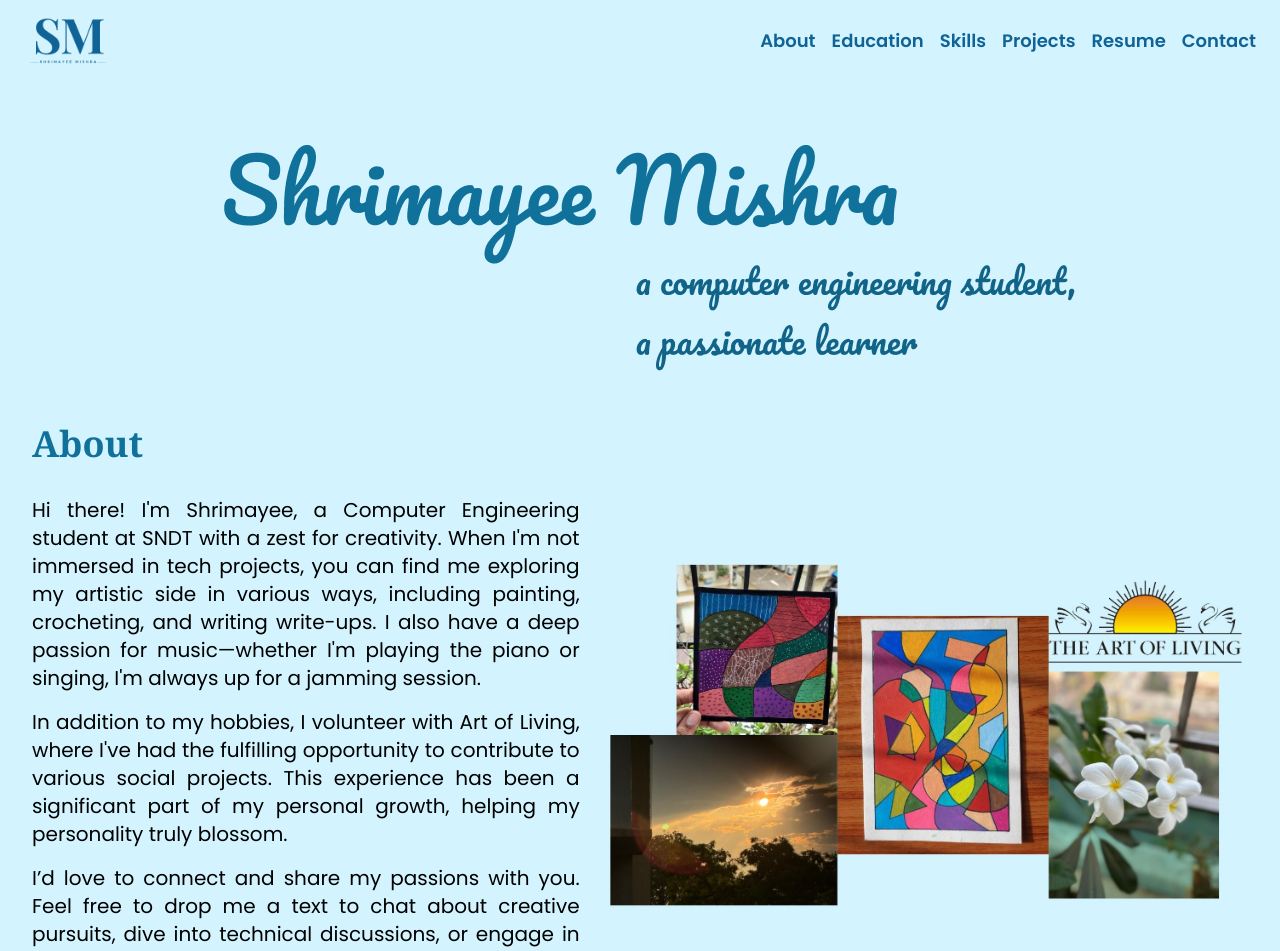
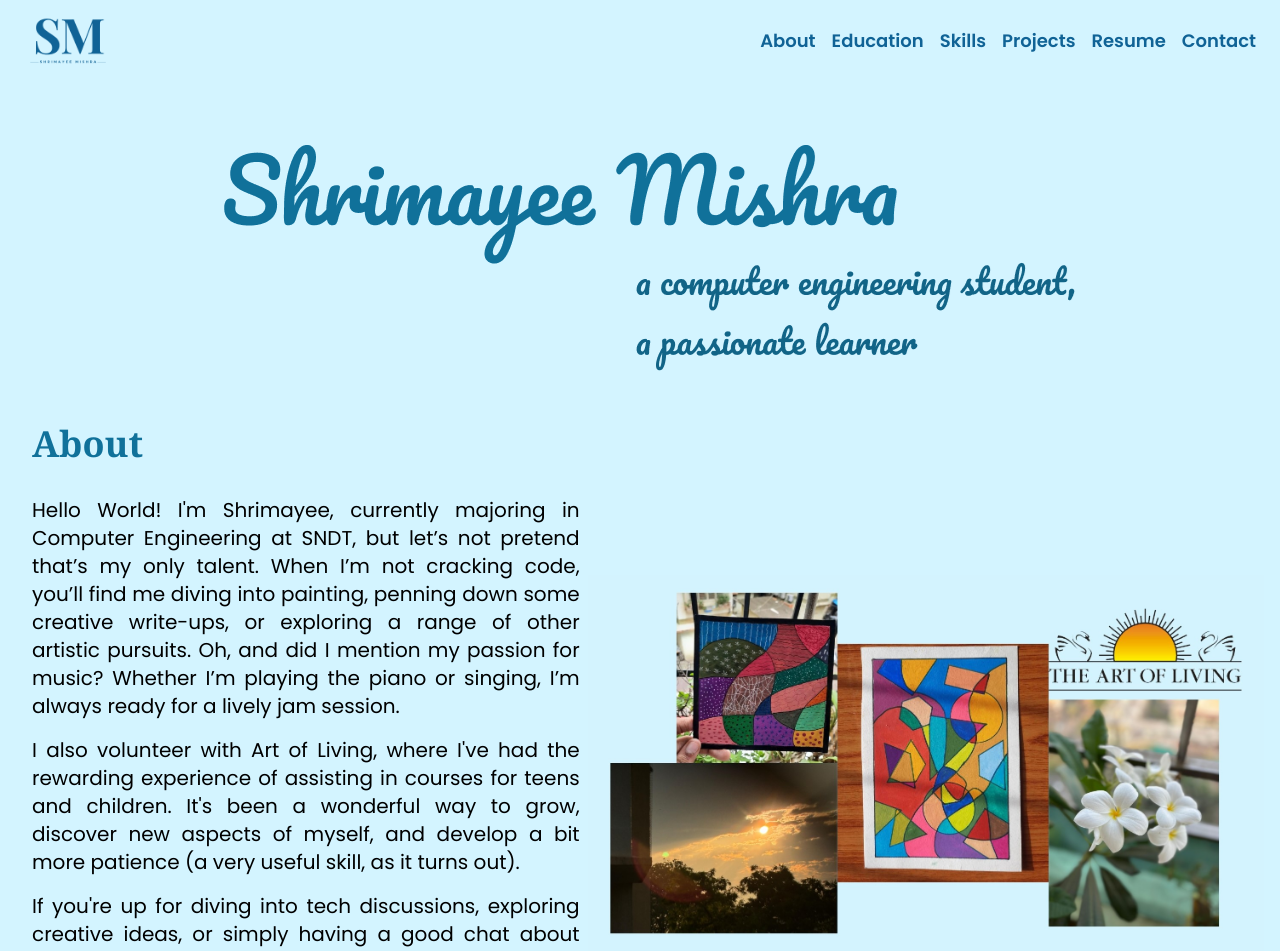
Before and after one commit to shrimayeemishra/Portfolio-Website, a React (Create React App) app: page /main in a window 1280 px wide. Shown: the top 951 px of the page. Built offline with nearby package versions, Linux system fonts and the light colour scheme.

Commit message:
Changes in title

```diff
--- a/src/Components/contactcard.js
+++ b/src/Components/contactcard.js
@@ -17,13 +17,15 @@ const ContactCard = () => {
           Let's Connect
         </p>
         <p className="text-center text-base mt-2 md:text-xl md:my-1">
-          Name: Shrimayee Mishra
+          <span className="font-semibold">Name: </span>Shrimayee Mishra
         </p>
         <p className="text-center text-base md:text-xl md:my-1">
-          Address: Mumbai, Maharashtra, India
+          <span className="font-semibold">Address: </span>Mumbai, Maharashtra,
+          India
         </p>
         <p className="text-center text-base mb-2 md:text-xl md:my-1">
-          Gmail: shrimayeemishra934@gmail.com
+          <span className="font-semibold">Gmail: </span>
+          shrimayeemishra934@gmail.com
         </p>
 
         <div className="contactbuttons flex flex-row justify-center">
--- a/src/pages/mainpage.js
+++ b/src/pages/mainpage.js
@@ -48,24 +48,26 @@ const MainPage = () => {
           <div className="aboutparaandimage font-poppins flex flex-col md:flex-row">
             <div className="aboutparagraph md:w-1/2">
               <p className="text-justify px-2 py-2 md:text-xl">
-                Hi there! I'm Shrimayee, a Computer Engineering student at SNDT
-                with a zest for creativity. When I'm not immersed in tech
-                projects, you can find me exploring my artistic side in various
-                ways, including painting, crocheting, and writing write-ups. I
-                also have a deep passion for music—whether I'm playing the piano
-                or singing, I'm always up for a jamming session.
+                Hello World! I'm Shrimayee, currently majoring in Computer
+                Engineering at SNDT, but let’s not pretend that’s my only
+                talent. When I’m not cracking code, you’ll find me diving into
+                painting, penning down some creative write-ups, or exploring a
+                range of other artistic pursuits. Oh, and did I mention my
+                passion for music? Whether I’m playing the piano or singing, I’m
+                always ready for a lively jam session.
               </p>
               <p className="text-justify px-2 py-2 md:text-xl">
-                In addition to my hobbies, I volunteer with Art of Living, where
-                I've had the fulfilling opportunity to contribute to various
-                social projects. This experience has been a significant part of
-                my personal growth, helping my personality truly blossom.
+                I also volunteer with Art of Living, where I've had the
+                rewarding experience of assisting in courses for teens and
+                children. It's been a wonderful way to grow, discover new
+                aspects of myself, and develop a bit more patience (a very
+                useful skill, as it turns out).
               </p>
               <p className="text-justify px-2 py-2 md:text-xl">
-                I’d love to connect and share my passions with you. Feel free to
-                drop me a text to chat about creative pursuits, dive into
-                technical discussions, or engage in some intellectual
-                conversations!
+                If you're up for diving into tech discussions, exploring
+                creative ideas, or simply having a good chat about life’s
+                quirks, I’d love to hear from you. Let’s connect, share a laugh,
+                and perhaps even spark the next big idea together!
               </p>
             </div>
             <div className="aboutimage md:w-2/5 md:my-auto md:mx-auto lg:w-3/5">
```
Also changed, not shown: public/robots.txt, public/s.png.
